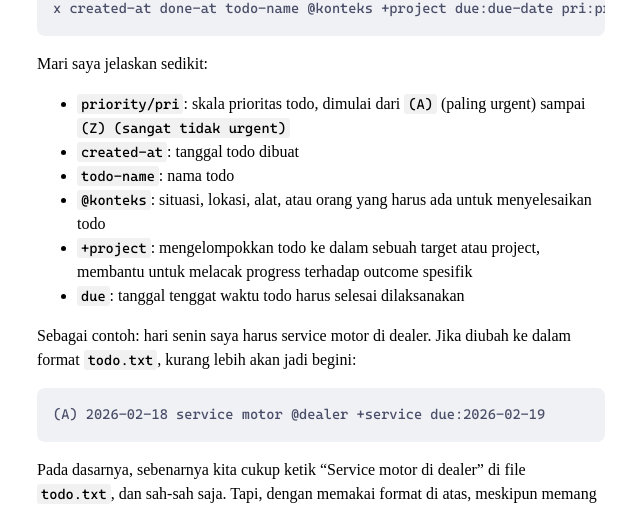
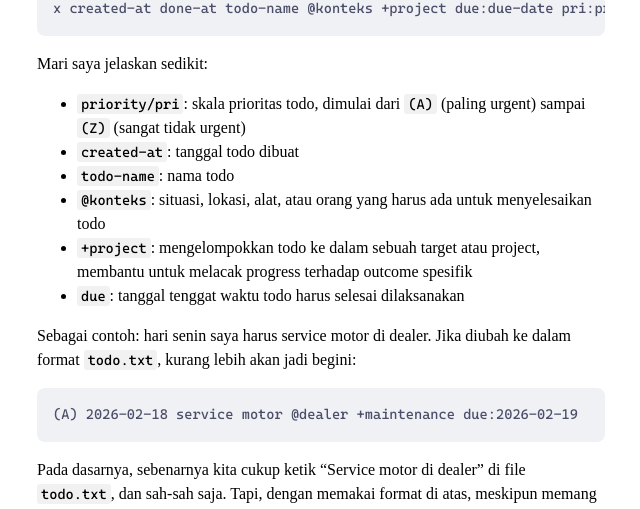
Before and after one commit to adiprnm/weblog, a Jekyll site: the page built from _posts/2026-02-20-kamu-sebenarnya-punya-tools-productivity-gratis-bernama-todo-txt.md, in a window 1280 px wide and 900 px high, scrolled down 814 px. Shown: the part 141-650 px from the top of the window, without its empty margins (319-959 px from the left). Built offline with Jekyll 4.4.1, drawn with Linux system fonts in a browser that asks for light colours.

Commit message:
Update post

````diff
--- a/_posts/2026-02-20-kamu-sebenarnya-punya-tools-productivity-gratis-bernama-todo-txt.md
+++ b/_posts/2026-02-20-kamu-sebenarnya-punya-tools-productivity-gratis-bernama-todo-txt.md
@@ -31,7 +31,7 @@ x created-at done-at todo-name @konteks +project due:due-date pri:priority
 
 Mari saya jelaskan sedikit:
 
-* `priority/pri`: skala prioritas todo, dimulai dari `(A)` (paling urgent) sampai `(Z) (sangat tidak urgent)`
+* `priority/pri`: skala prioritas todo, dimulai dari `(A)` (paling urgent) sampai `(Z)` (sangat tidak urgent)
 * `created-at`: tanggal todo dibuat
 * `todo-name`: nama todo
 * `@konteks`: situasi, lokasi, alat, atau orang yang harus ada untuk menyelesaikan todo
@@ -41,7 +41,7 @@ Mari saya jelaskan sedikit:
 Sebagai contoh: hari senin saya harus service motor di dealer. Jika diubah ke dalam format `todo.txt`, kurang lebih akan jadi begini:
 
 ```todotxt
-(A) 2026-02-18 service motor @dealer +service due:2026-02-19
+(A) 2026-02-18 service motor @dealer +maintenance due:2026-02-19
 ```
 
 Pada dasarnya, sebenarnya kita cukup ketik "Service motor di dealer" di file `todo.txt`, dan sah-sah saja. Tapi, dengan memakai format di atas, meskipun memang lebih ribet, todo jadi bisa dapat diurutkan atau difilter berdasarkan atribut-atribut tertentu. Atribut-atribut tersebut yaitu prioritas, project, konteks, tanggal dibuat, tenggat waktu, atau deskripsi.
````
